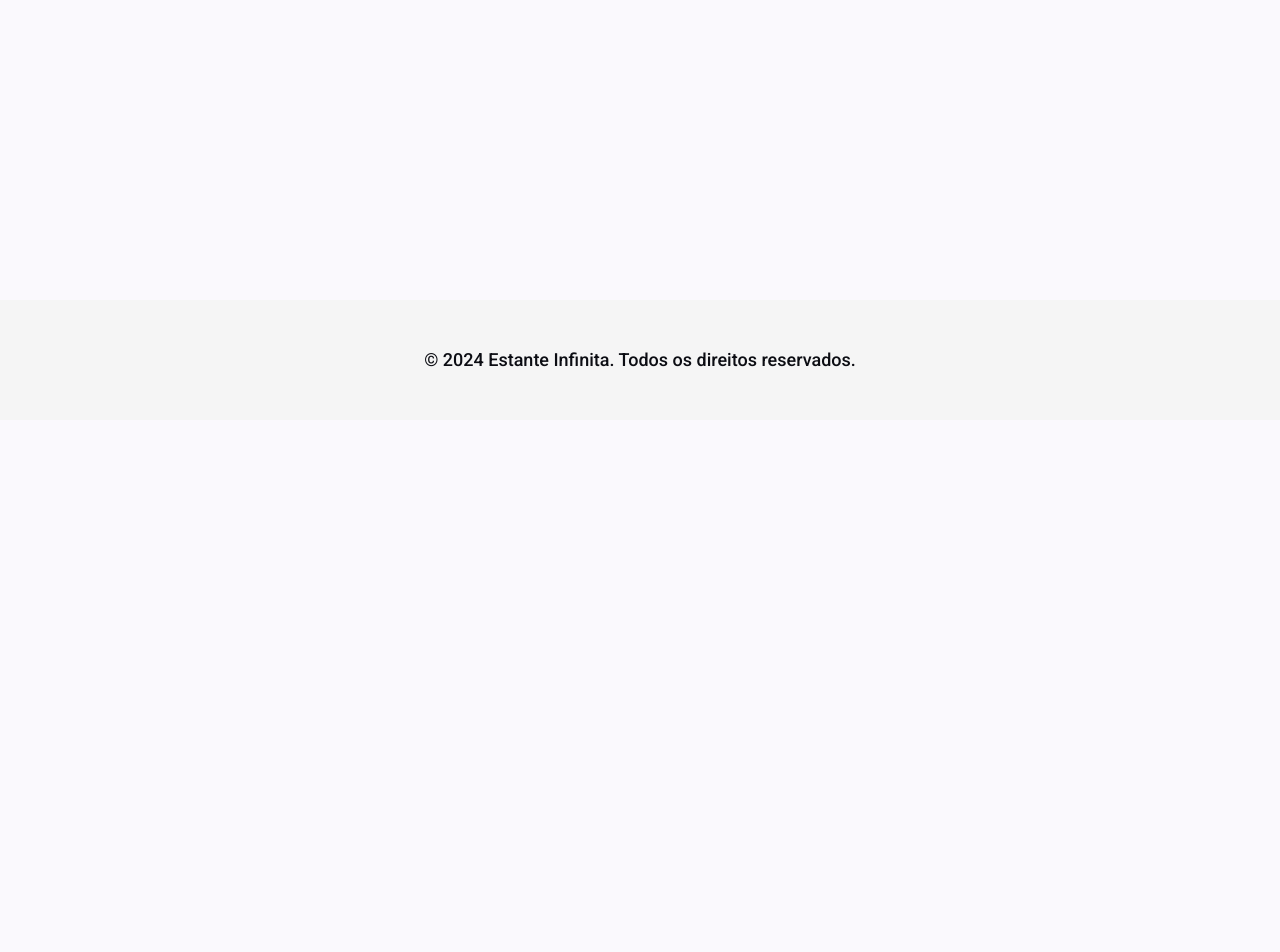
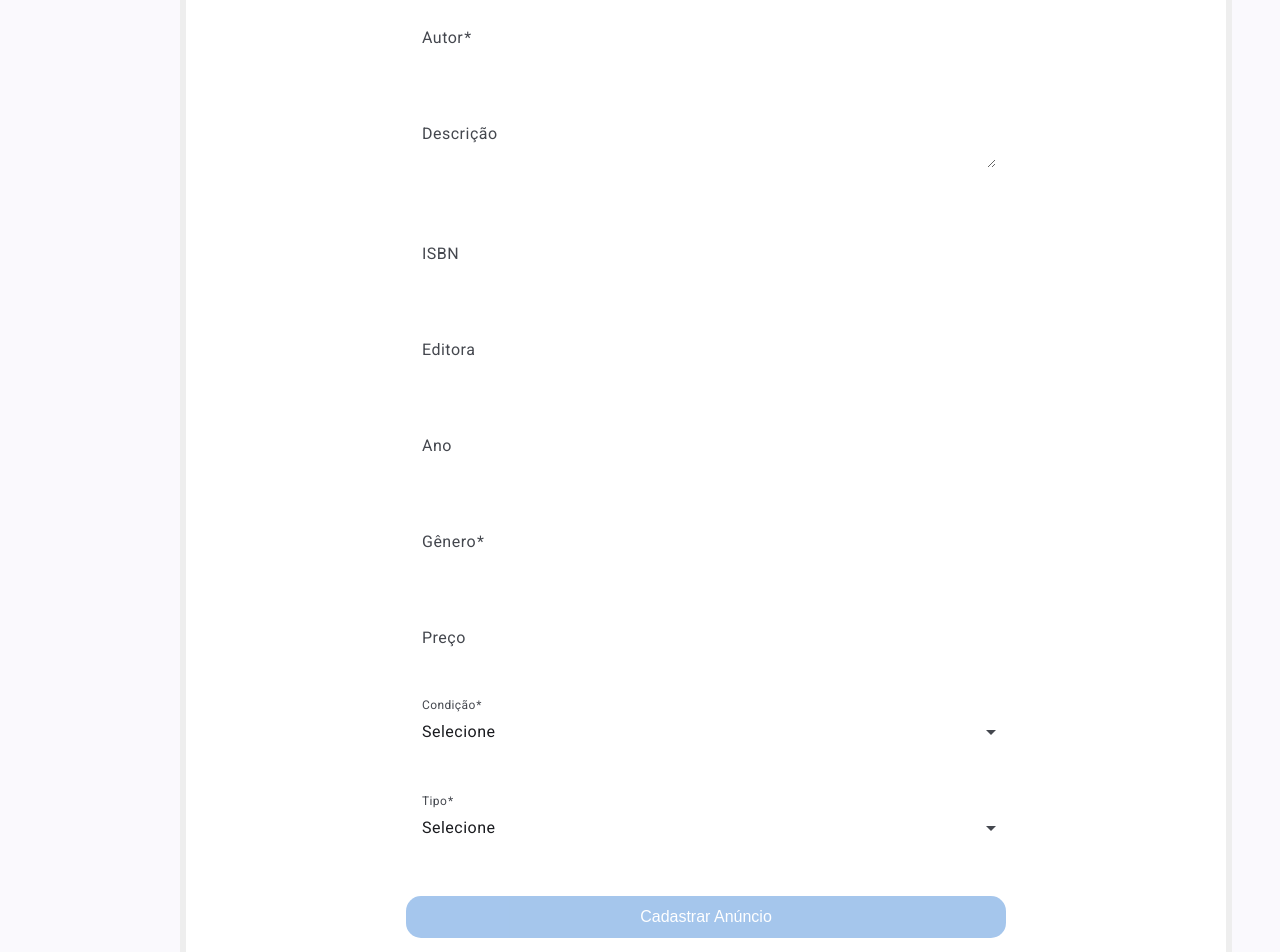
Before and after one commit to RomuloFerrazChaves/turma2_g5_e-commerce_Frontend, an Angular app: page /create-anuncio in a window 1280 px wide. Before the commit this address led to /. Shown: the part 380-1332 px from the top of the page. Before the commit the page ends 800 px from the top, so only its background shows below. Built offline with nearby package versions, Linux system fonts and the light colour scheme.

Commit message:
Adicionando funcionalidade para criação de anúncios

```diff
--- a/angular.json
+++ b/angular.json
@@ -100,5 +100,8 @@
         }
       }
     }
+  },
+  "cli": {
+    "analytics": false
   }
 }
--- a/src/app/app.config.server.ts
+++ b/src/app/app.config.server.ts
@@ -1,7 +1,7 @@
 import { mergeApplicationConfig, ApplicationConfig } from '@angular/core';
-import { provideServerRendering } from '@angular/platform-server';
+import { provideServerRendering } from '@angular/ssr';
 import { appConfig } from './app.config';
-import { provideHttpClient, withFetch, withInterceptorsFromDi } from '@angular/common/http'; // 1. Importe aqui
+import { provideHttpClient, withFetch, withInterceptorsFromDi } from '@angular/common/http';
 
 const serverConfig: ApplicationConfig = {
   providers: [
--- a/src/app/app.routes.server.ts
+++ b/src/app/app.routes.server.ts
@@ -2,7 +2,11 @@ import { RenderMode, ServerRoute } from '@angular/ssr';
 
 export const serverRoutes: ServerRoute[] = [
   {
+    path: 'book-page/:id',
+    renderMode: RenderMode.Server
+  },
+  {
     path: '**',
-    renderMode: RenderMode.Prerender
+    renderMode: RenderMode.Server
   }
 ];
--- a/src/app/app.routes.ts
+++ b/src/app/app.routes.ts
@@ -5,6 +5,7 @@ import { Login } from './pages/login/login';
 import { Register } from './pages/register/register';
 import { ProfilePage } from './pages/profile-page/profile-page';
 import { EditAnounce } from './pages/edit-anounce/edit-anounce';
+import { CreateAnuncioPage } from './pages/create-anuncio-page/create-anuncio-page';
 
 export const routes: Routes = [
   {
@@ -35,5 +36,9 @@ export const routes: Routes = [
   {
     path: 'edit-anounce/:id',
     component: EditAnounce,
+  },
+  {
+    path: 'create-anuncio',
+    component: CreateAnuncioPage,
   }
 ];
--- /dev/null
+++ b/src/app/pages/create-anuncio-page/create-anuncio-page.html
@@ -0,0 +1,73 @@
+<div id="body">
+    <div class="create-anuncio">
+        <h1>Criar Novo Anúncio</h1>
+
+        <form (ngSubmit)="onSubmit()" #anuncioForm="ngForm" class="formulario">
+
+            <mat-form-field class="input" appearance="outline">
+                <mat-label>Título</mat-label>
+                <input matInput type="text" name="titulo" [(ngModel)]="anuncio.titulo" required>
+            </mat-form-field>
+
+            <mat-form-field class="input" appearance="outline">
+                <mat-label>Autor</mat-label>
+                <input matInput type="text" name="autor" [(ngModel)]="anuncio.autor" required>
+            </mat-form-field>
+
+            <mat-form-field class="input" appearance="outline">
+                <mat-label>Descrição</mat-label>
+                <textarea matInput name="descricao" [(ngModel)]="anuncio.descricao"></textarea>
+            </mat-form-field>
+
+            <mat-form-field class="input" appearance="outline">
+                <mat-label>ISBN</mat-label>
+                <input matInput type="text" name="isbn" [(ngModel)]="anuncio.isbn">
+            </mat-form-field>
+
+            <mat-form-field class="input" appearance="outline">
+                <mat-label>Editora</mat-label>
+                <input matInput type="text" name="editora" [(ngModel)]="anuncio.editora">
+            </mat-form-field>
+
+            <mat-form-field class="input" appearance="outline">
+                <mat-label>Ano</mat-label>
+                <input matInput type="number" name="ano" [(ngModel)]="anuncio.ano">
+            </mat-form-field>
+
+            <mat-form-field class="input" appearance="outline">
+                <mat-label>Gênero</mat-label>
+                <input matInput type="text" name="genero" [(ngModel)]="anuncio.genero" required>
+            </mat-form-field>
+
+            <mat-form-field class="input" appearance="outline">
+                <mat-label>Preço</mat-label>
+                <input matInput type="number" name="preco" [(ngModel)]="anuncio.preco" step="0.01">
+            </mat-form-field>
+
+            <mat-form-field class="input" appearance="outline">
+                <mat-label>Condição</mat-label>
+                <mat-select name="condicao" [(ngModel)]="anuncio.condicao" required>
+                    <mat-option value="">Selecione</mat-option>
+                    <mat-option value="NOVO">Novo</mat-option>
+                    <mat-option value="SEMINOVO">Semi Novo</mat-option>
+                    <mat-option value="USADO">Usado</mat-option>
+                </mat-select>
+            </mat-form-field>
+
+            <mat-form-field class="input" appearance="outline">
+                <mat-label>Tipo</mat-label>
+                <mat-select name="tipo" [(ngModel)]="anuncio.tipo" required>
+                    <mat-option value="">Selecione</mat-option>
+                    <mat-option value="VENDA">Venda</mat-option>
+                    <mat-option value="TROCA">Troca</mat-option>
+                    <mat-option value="COMPRA">Compra</mat-option>
+                </mat-select>
+            </mat-form-field>
+
+            <button class="botao-cadastrar" type="submit" [disabled]="!anuncioForm.valid">
+                Cadastrar Anúncio
+            </button>
+
+        </form>
+    </div>
+</div>
--- /dev/null
+++ b/src/app/pages/create-anuncio-page/create-anuncio-page.scss
@@ -0,0 +1,56 @@
+#body {
+  flex-grow: 1;
+  padding: 90px 180px;
+
+  .create-anuncio {
+    width: 100%;
+    height: 100%;
+    border: 6px solid #EEE;
+    border-radius: 15px;
+    padding: 40px 60px;
+    background-color: #fff;
+    display: flex;
+    flex-direction: column;
+    align-items: center;
+
+    h1 {
+      color: var(--terciary-color);
+      font-size: 24px;
+      font-weight: 600;
+      margin-bottom: 30px;
+    }
+
+    .formulario {
+      width: 100%;
+      max-width: 600px;
+      display: flex;
+      flex-direction: column;
+      gap: 20px;
+
+      .input {
+        width: 100%;
+      }
+
+      .botao-cadastrar {
+        width: 100%;
+        padding: 12px 20px;
+        border-radius: 15px;
+        font-size: 16px;
+        cursor: pointer;
+        background-color: #6AA1E1;
+        color: white;
+        border: none;
+        transition: background-color 0.3s;
+
+        &:hover {
+          background-color: #6A6AE1;
+        }
+
+        &:disabled {
+          opacity: 0.6;
+          cursor: not-allowed;
+        }
+      }
+    }
+  }
+}
--- /dev/null
+++ b/src/app/pages/create-anuncio-page/create-anuncio-page.ts
@@ -0,0 +1,45 @@
+import { Component } from '@angular/core';
+import { Router } from '@angular/router';
+import { FormsModule } from '@angular/forms';
+import { CommonModule } from '@angular/common';
+import { AnuncioService } from '../../services/anuncio.service';
+import { MatFormFieldModule } from '@angular/material/form-field';
+import { MatInputModule } from '@angular/material/input';
+import { MatSelectModule } from '@angular/material/select';
+import { MatButtonModule } from '@angular/material/button';
+
+@Component({
+  selector: 'app-create-anuncio-page',
+  imports: [CommonModule, FormsModule, MatFormFieldModule, MatInputModule, MatSelectModule, MatButtonModule],
+  templateUrl: './create-anuncio-page.html',
+  styleUrl: './create-anuncio-page.scss'
+})
+export class CreateAnuncioPage {
+  anuncio = {
+    titulo: '',
+    autor: '',
+    descricao: '',
+    isbn: '',
+    editora: '',
+    ano: null,
+    genero: '',
+    preco: null,
+    condicao: '',
+    tipo: ''
+  };
+
+  constructor(private anuncioService: AnuncioService, private router: Router) { }
+
+  onSubmit() {
+    this.anuncioService.createAnuncio(this.anuncio).subscribe({
+      next: (res) => {
+        alert('Anúncio criado com sucesso!');
+        this.router.navigate(['/home']);
+      },
+      error: (err) => {
+        console.error(err);
+        alert('Erro ao criar o anúncio.');
+      }
+    });
+  }
+}
--- a/src/app/pages/site.service.ts
+++ b/src/app/pages/site.service.ts
@@ -17,7 +17,7 @@ export class SiteService {
   }
 
   getAnuncios() {
-    return this.http.get(`${urlDev}/anuncios/getAllAnuncios`);
+    return this.http.get(`${urlDev}/anuncios/`);
   }
 
   getAnuncioById(AnuncioId: string) {
--- /dev/null
+++ b/src/app/services/anuncio.service.ts
@@ -0,0 +1,30 @@
+import { Injectable } from '@angular/core';
+import { HttpClient, HttpHeaders } from '@angular/common/http';
+import { Observable } from 'rxjs';
+
+@Injectable({
+    providedIn: 'root'
+})
+export class AnuncioService {
+    private apiUrl = 'http://localhost:3333/api/anuncios';
+
+    constructor(private http: HttpClient) { }
+
+    createAnuncio(anuncioData: any): Observable<any> {
+        const token = sessionStorage.getItem('token'); // 👈 ou sessionStorage, conforme seu login salva
+
+        if (!token) {
+            throw new Error('Usuário não está logado ou token não encontrado.');
+        }
+
+        const headers = new HttpHeaders({
+            'Content-Type': 'application/json',
+            Authorization: `Bearer ${token}`, // 👈 envia o token
+        });
+
+        return this.http.post(this.apiUrl, anuncioData, {
+            headers,
+            withCredentials: true, // 👈 só se o backend precisar
+        });
+    }
+}
```
Also changed, not shown: src/app/pages/home/home.html (+2 -6 lines), src/server.ts (+1 -43 lines), 1 other file (tests, documents, lock files or other folders).
